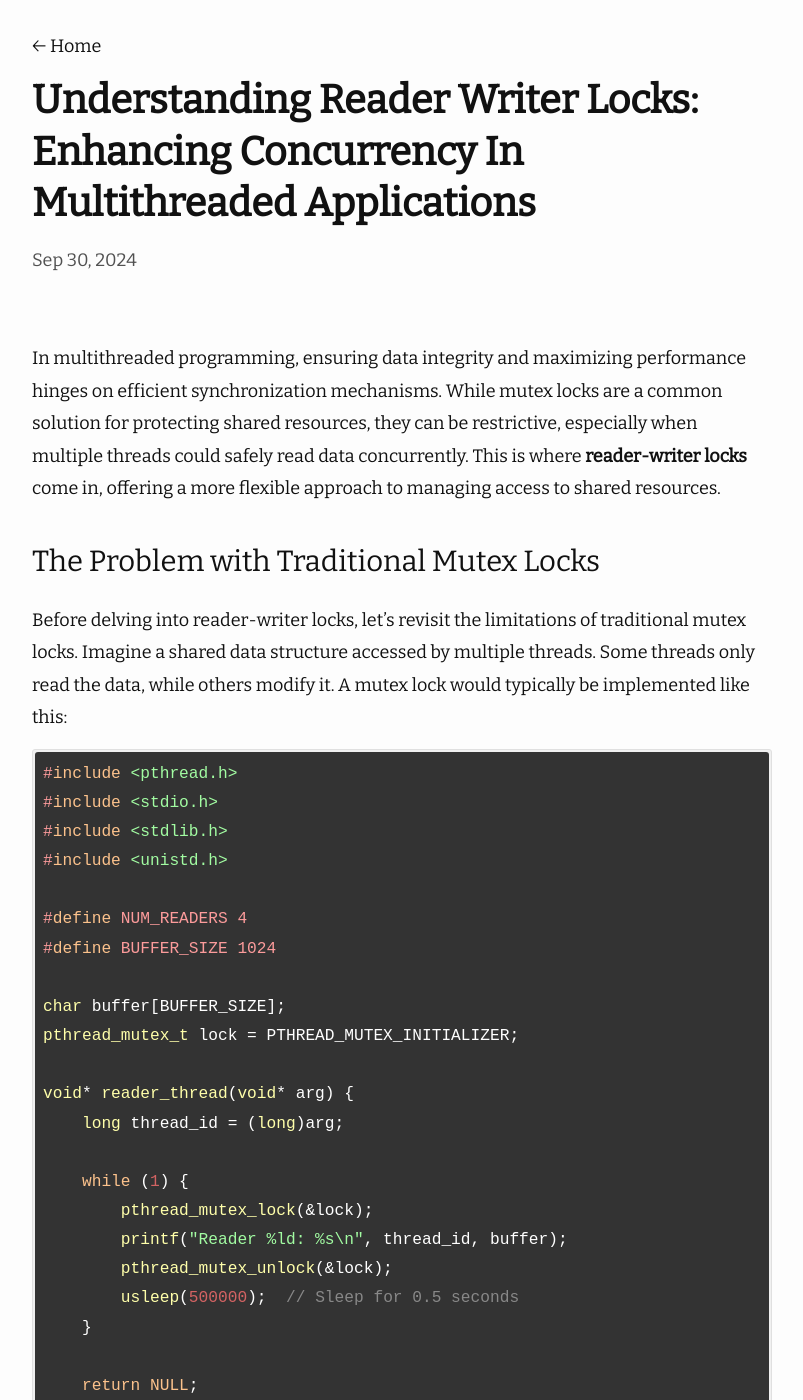
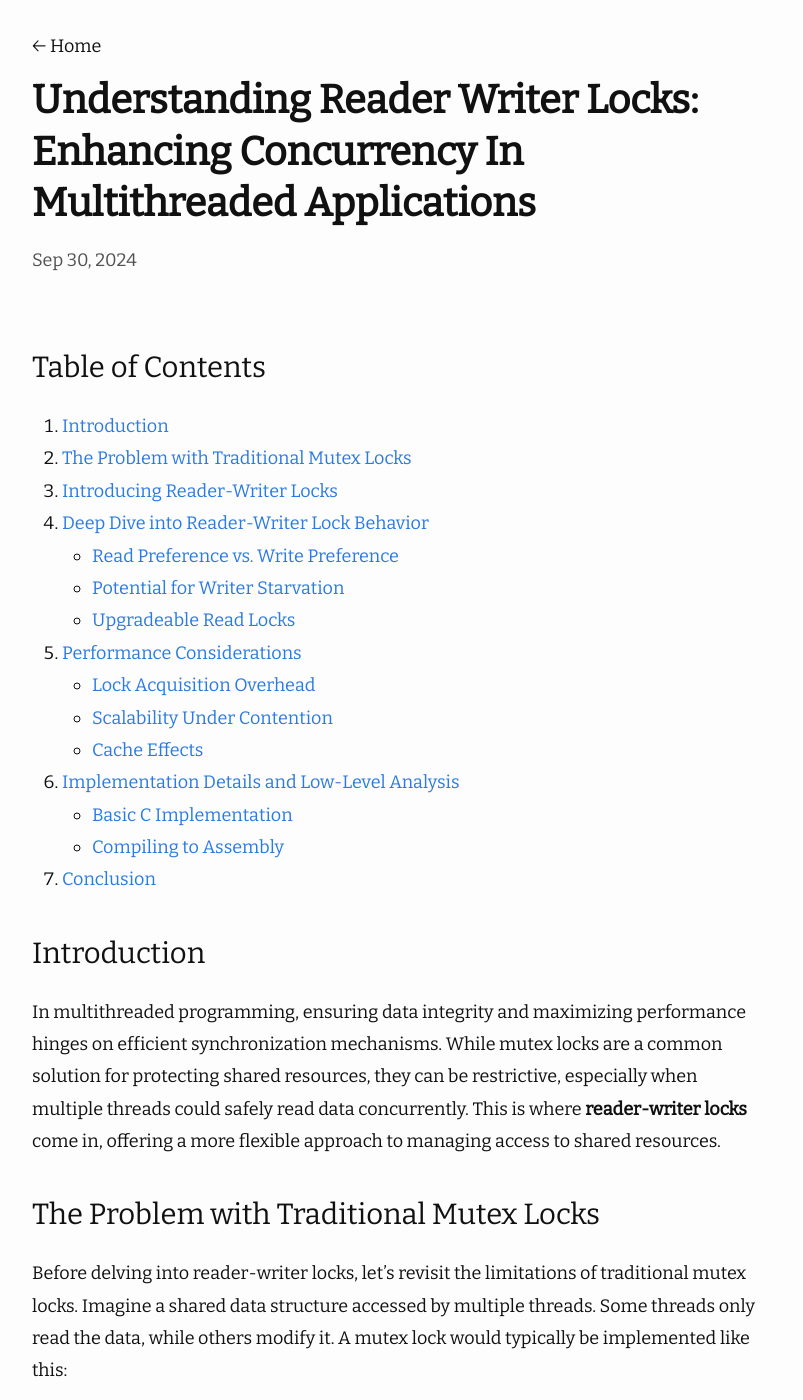
Before and after one commit to mohitmishra786/chessman, a Jekyll site: the page built from _posts/2024-09-30-Understanding-Reader-Writer-Locks:-Enhancing-Concurrency-in-Multithreaded-Applications.md, in a window 1280 px wide and 1400 px high. Shown: the whole window, without its empty margins (238-1041 px from the left). Built offline with Jekyll 4.4.1, drawn with Linux system fonts in a browser that asks for light colours; nearby versions of some CDN libraries; a script that is not in the unit is left out.

Commit message:
Update 2024-09-30-Understanding-Reader-Writer-Locks:-Enhancing-Concurrency-in-Multithreaded-Applications.md

```diff
--- a/_posts/2024-09-30-Understanding-Reader-Writer-Locks:-Enhancing-Concurrency-in-Multithreaded-Applications.md
+++ b/_posts/2024-09-30-Understanding-Reader-Writer-Locks:-Enhancing-Concurrency-in-Multithreaded-Applications.md
@@ -1,6 +1,25 @@
 ---
 layout: post
 ---
+
+### Table of Contents
+1. [Introduction](#introduction)
+2. [The Problem with Traditional Mutex Locks](#the-problem-with-traditional-mutex-locks)
+3. [Introducing Reader-Writer Locks](#introducing-reader-writer-locks)
+4. [Deep Dive into Reader-Writer Lock Behavior](#deep-dive-into-reader-writer-lock-behavior)
+   - [Read Preference vs. Write Preference](#read-preference-vs-write-preference)
+   - [Potential for Writer Starvation](#potential-for-writer-starvation)
+   - [Upgradeable Read Locks](#upgradeable-read-locks)
+5. [Performance Considerations](#performance-considerations)
+   - [Lock Acquisition Overhead](#lock-acquisition-overhead)
+   - [Scalability Under Contention](#scalability-under-contention)
+   - [Cache Effects](#cache-effects)
+6. [Implementation Details and Low-Level Analysis](#implementation-details-and-low-level-analysis)
+   - [Basic C Implementation](#basic-c-implementation)
+   - [Compiling to Assembly](#compiling-to-assembly)
+7. [Conclusion](#conclusion)
+
+### Introduction
 In multithreaded programming, ensuring data integrity and maximizing performance hinges on efficient synchronization mechanisms. While mutex locks are a common solution for protecting shared resources, they can be restrictive, especially when multiple threads could safely read data concurrently. This is where **reader-writer locks** come in, offering a more flexible approach to managing access to shared resources.
 
 ### The Problem with Traditional Mutex Locks
```
